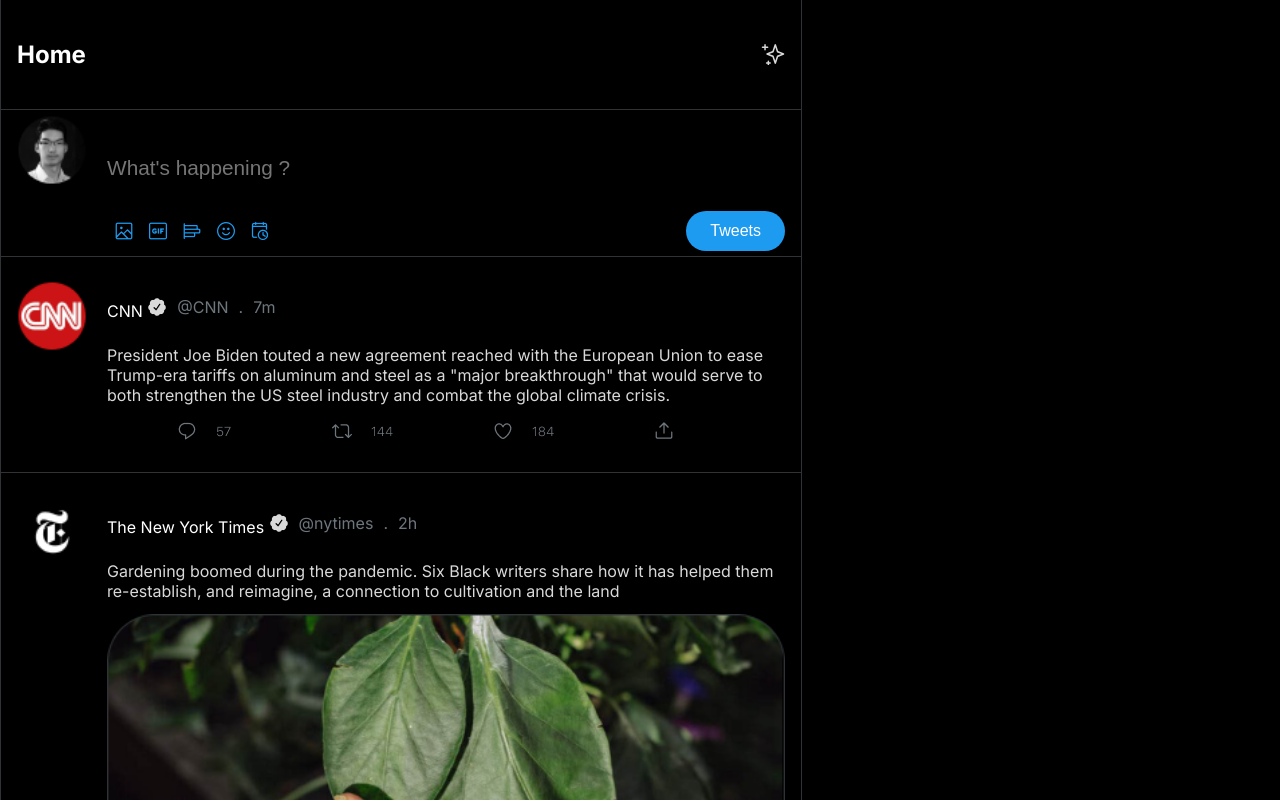
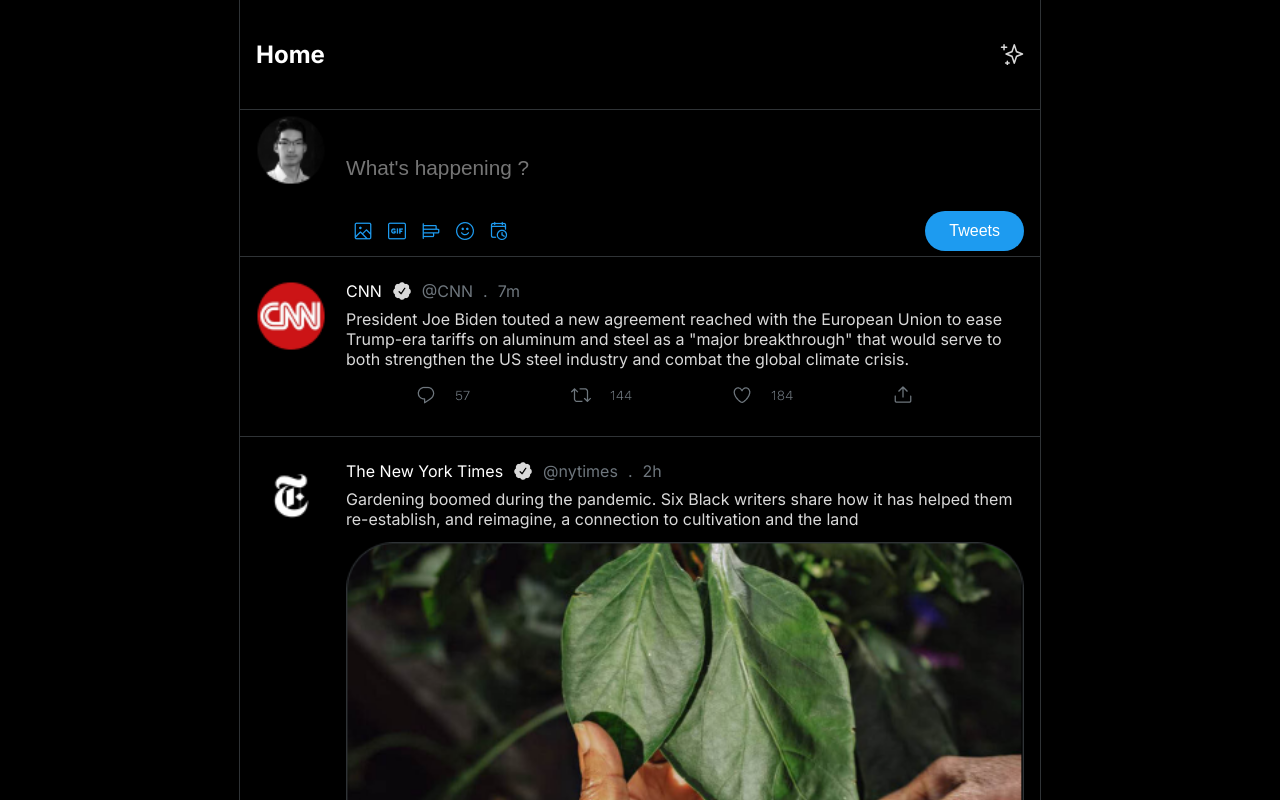
Before and after one commit to Larson-Dav/Tweeter-Clone, a React (Vite) app: page / in a window 1280 px wide. Shown: the top 800 px of the page. Built offline with nearby package versions, Linux system fonts and the light colour scheme.

Commit message:
Range tweetTitle components

```diff
--- a/src/App.jsx
+++ b/src/App.jsx
@@ -1,5 +1,4 @@
 import './App.css'
-
 import { Header } from './Components/header'
 import { TweetEditor } from './Components/tweet-editor'
 import { Tweet } from './Components/tweet'
@@ -9,11 +8,13 @@
 
   return (
     <>
+      <div></div>
       <div className='timeline'>
         <Header>Home</Header>
         <TweetEditor buttonName='Tweets'></TweetEditor>
         <Tweet></Tweet>
       </div>
+      <div></div>
     </>
   )
 }
--- a/src/Components/tweet.jsx
+++ b/src/Components/tweet.jsx
@@ -1,4 +1,3 @@
-import tweetImg from '../assets/Tweet-img.png'
 import { TweetFragment } from './tweetComponents/tweetComponent'
 import tweetAvatar1 from '../Components/tweetComponents/tweetAssets/TP.png'
 import tweetAvatar2 from '../Components/tweetComponents/tweetAssets/Tweet-Profile-Photo.png'
--- a/src/Components/tweetComponents/tweetTitle.jsx
+++ b/src/Components/tweetComponents/tweetTitle.jsx
@@ -2,10 +2,11 @@
     return (
         <>
            <div className='tweet-title'>
-                <p className='tweet-title-author'>{Autor} <img  src={Icon}></img></p>
-                <p className='tweet-title-details'>{Tag}</p>
-                <p className='tweet-title-details'>.</p>
-                <p className='tweet-title-details'>{Date}</p>
+                <div className='tweet-title-author'>{Autor}</div>
+                <img  src={Icon}></img>
+                <div className='tweet-title-details'>{Tag}</div>
+                <div className='tweet-title-details'>.</div>
+                <div className='tweet-title-details'>{Date}</div>
             </div>
         </>
     )
```
